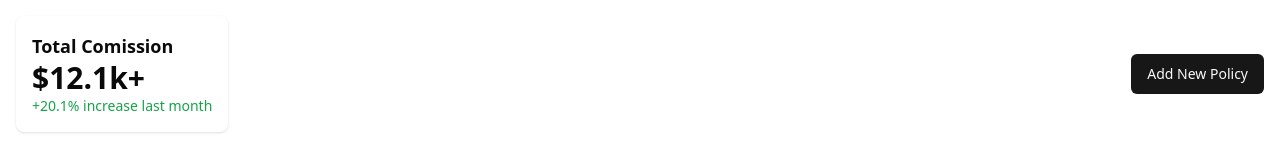
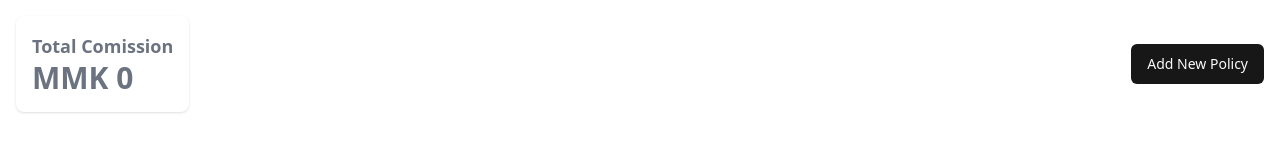
Before and after one commit to kkmm26/insurance-agent-data-grid, a React (Vite) app: page / in a window 1280 px wide. Shown: the top 143 px of the page. Built offline with nearby package versions, Linux system fonts and the light colour scheme; no server answers.

Commit message:
implement total commission header

```diff
--- a/src/components/TotalCommision.tsx
+++ b/src/components/TotalCommision.tsx
@@ -1,10 +1,14 @@
+import { useTable } from "@/providers/TableProvider";
 
 function TotalCommision() {
+
+    const {table} = useTable();
+    const totalCommision = table.getFilteredRowModel().rows.reduce((acc, row) => acc + row.original.commissionAmount, 0);
+    const formattedTotalCommision = totalCommision.toLocaleString("en-US", { style: "currency", currency: "MMK" });
     return (
         <div className="bg-white p-4 rounded-lg shadow">
-            <h2 className="text-lg font-semibold">Total Comission</h2>
-            <p className="text-3xl font-bold">$12.1k+</p>
-            <p className="text-sm text-green-600">+20.1% increase last month</p>
+            <h2 className="text-lg font-semibold text-gray-500">Total Comission</h2>
+            <p className="text-3xl font-semibold text-gray-500">{formattedTotalCommision}</p>
         </div>
     );
 }
```
